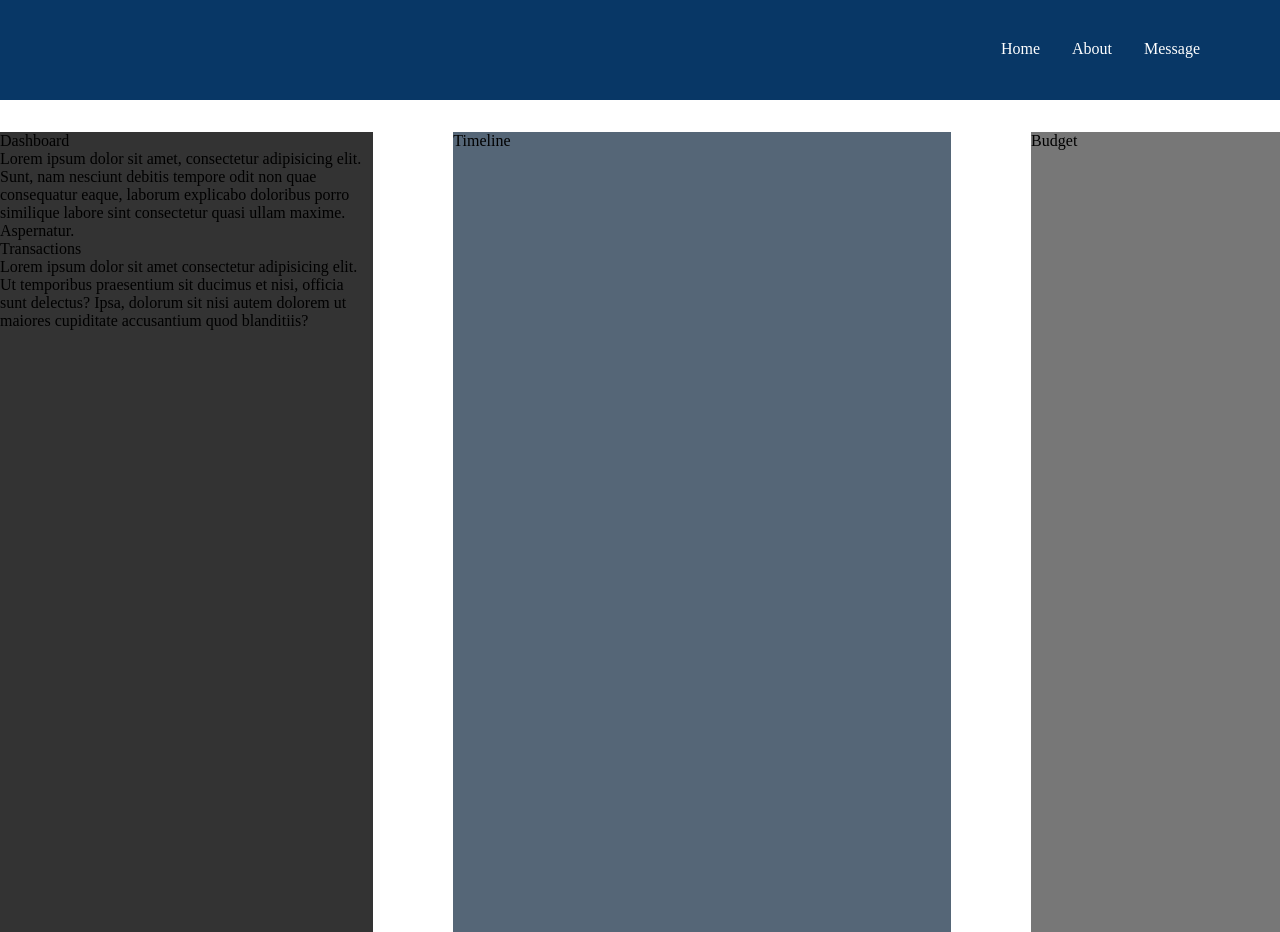
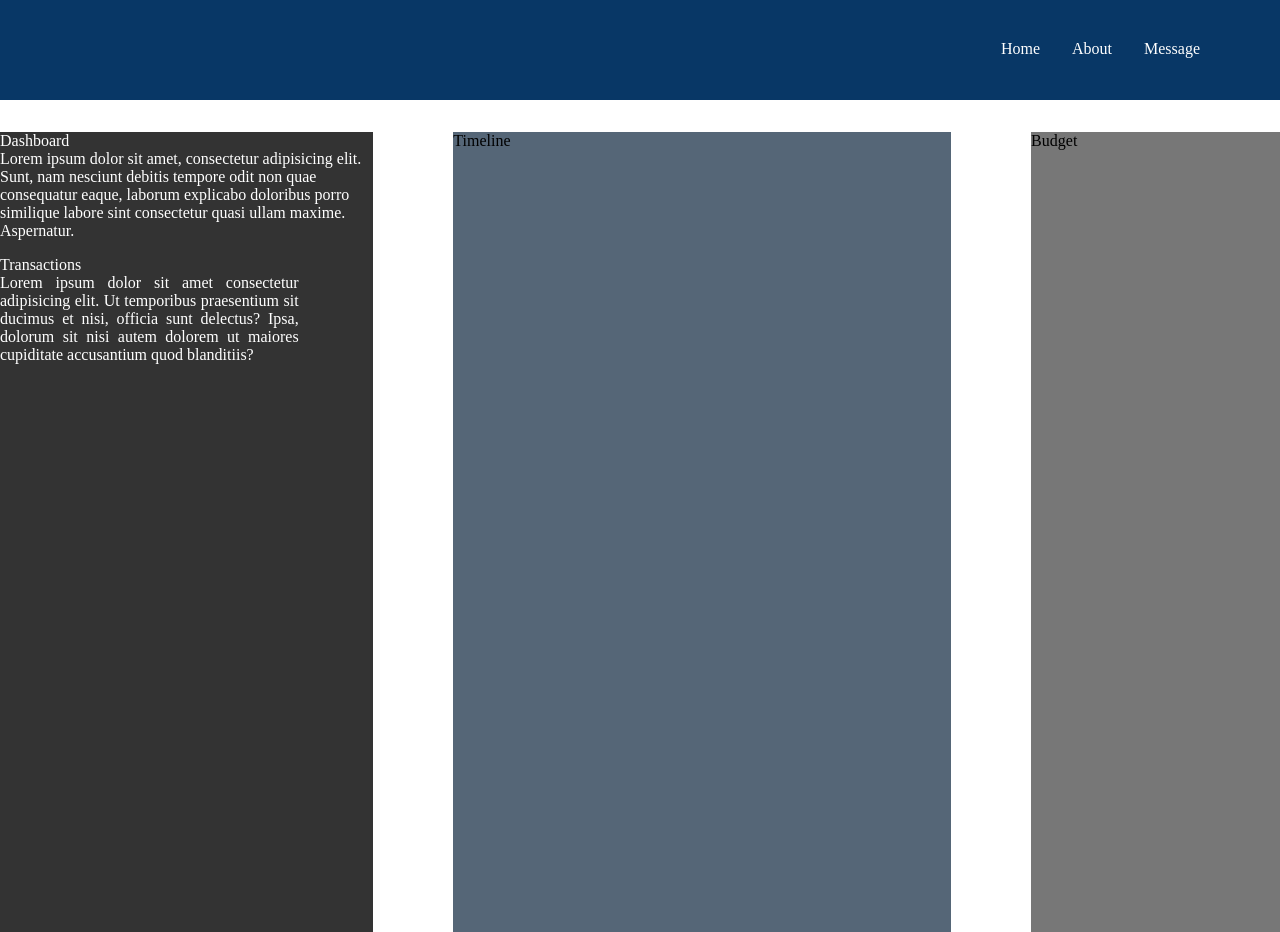
Before and after one commit to JanefrancessC/HackthonTable3, a plain HTML site: page FrondEnd/index.html in a window 1280 px wide. Drawn offline with Linux system fonts and the light colour scheme.

Commit message:
Update style.css

```diff
--- a/FrondEnd/style.css
+++ b/FrondEnd/style.css
@@ -44,7 +44,14 @@ header {
   background: #333;
   width: 30%;
   height: 100vh;
+  color: white;
+}
 
+#transactions {
+  width: 80%;
+  text-align: justify;
+  margin-top: 1rem;
+  color: white;
 }
 
 #budget {
```
